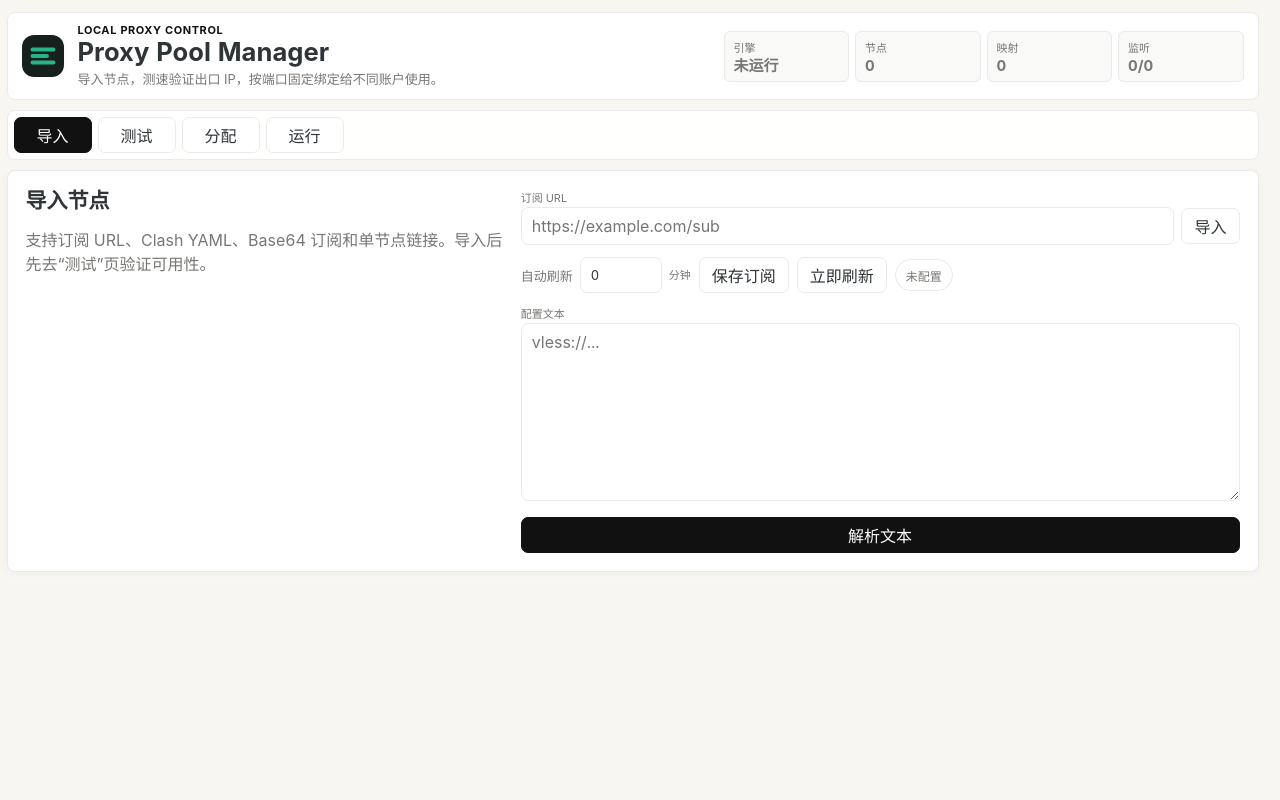
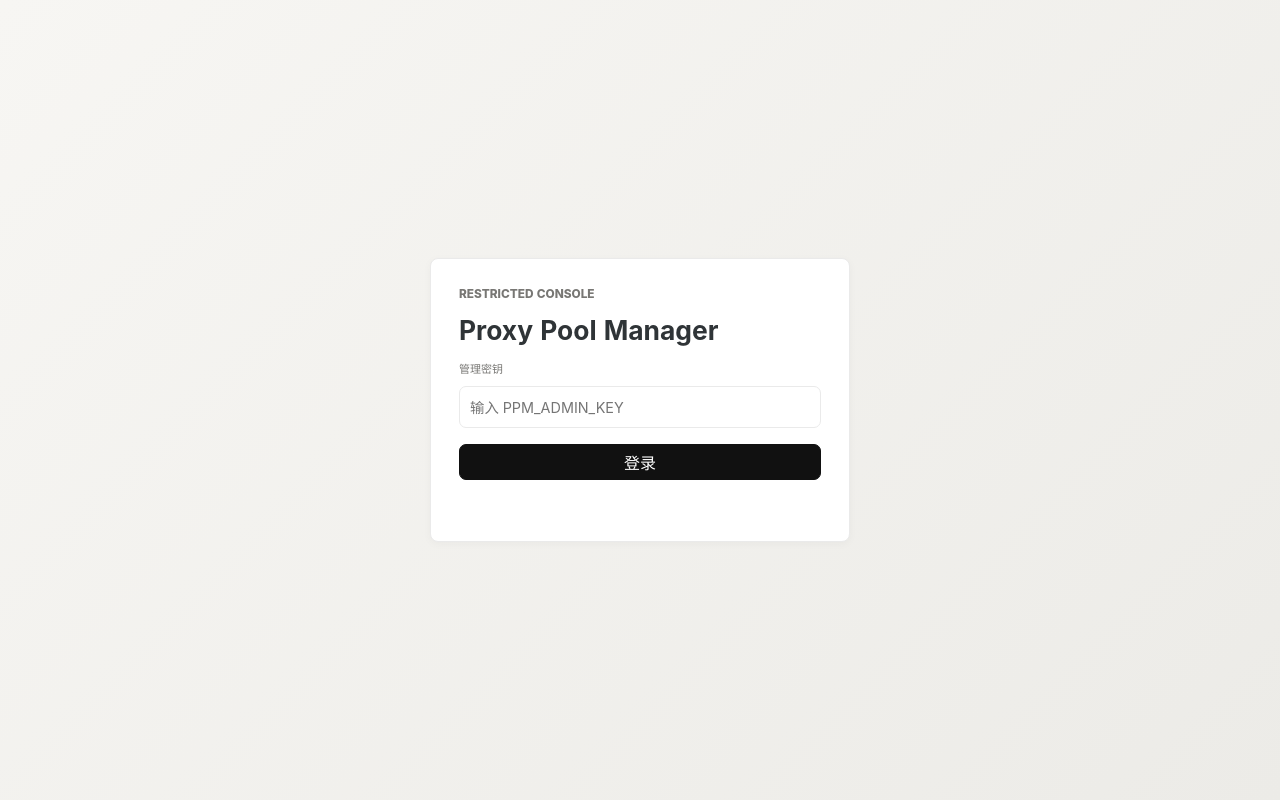
Before and after one commit to XD06/proxy-pool-manager, a FastAPI app: page / in a window 1280 px wide. Run offline with FastAPI, Linux system fonts and the light colour scheme; data that the repository does not hold is empty; some libraries are stand-ins or nearby versions.

Commit message:
Add admin key authentication for console

```diff
--- a/app/api.py
+++ b/app/api.py
@@ -2,10 +2,13 @@ from __future__ import annotations
 
 import asyncio
 from concurrent.futures import ThreadPoolExecutor
+import hashlib
+import hmac
 import json
 import os
 import platform
 import re
+import secrets
 import socket
 import subprocess
 import time
@@ -13,7 +16,7 @@ import uuid
 from contextlib import asynccontextmanager
 
 from fastapi import FastAPI, HTTPException, Request
-from fastapi.responses import HTMLResponse
+from fastapi.responses import HTMLResponse, JSONResponse
 from fastapi.staticfiles import StaticFiles
 from pydantic import BaseModel, Field
 
@@ -62,6 +65,10 @@ class ImportRequest(BaseModel):
     text: str | None = None
 
 
+class LoginRequest(BaseModel):
+    key: str
+
+
 class SubscriptionConfigRequest(BaseModel):
     url: str | None = None
     refresh_interval_minutes: int = 0
@@ -224,6 +231,7 @@ def create_app(store: StateStore | None = None, engine: EngineManager | None = N
     canceled_port_test_jobs: set[str] = set()
     canceled_proxy_admin_jobs: set[str] = set()
     canceled_local_proxy_check_jobs: set[str] = set()
+    auth_sessions: set[str] = set()
     geoip_tasks: dict[str, asyncio.Task] = {}
     geoip_semaphore = asyncio.Semaphore(performance.max_geoip_concurrency)
     subscription_refresh_lock = asyncio.Lock()
@@ -258,6 +266,38 @@ def create_app(store: StateStore | None = None, engine: EngineManager | None = N
 
     if STATIC_DIR.exists():
         app.mount("/static", StaticFiles(directory=str(STATIC_DIR)), name="static")
+
+    def admin_key() -> str:
+        config = load_app_config()
+        return os.environ.get("PPM_ADMIN_KEY") or str(config.get("admin_key") or "")
+
+    def auth_enabled() -> bool:
+        return bool(admin_key())
+
+    def auth_cookie_name() -> str:
+        return "ppm_session"
+
+    def auth_cookie_secure() -> bool:
+        value = os.environ.get("PPM_COOKIE_SECURE") or str(load_app_config().get("cookie_secure") or "")
+        return value.lower() in {"1", "true", "yes", "on"}
+
+    def is_authenticated(request: Request) -> bool:
+        if not auth_enabled():
+            return True
+        token = request.cookies.get(auth_cookie_name())
+        return bool(token and token in auth_sessions)
+
+    @app.middleware("http")
+    async def require_auth(request: Request, call_next):
+        path = request.url.path
+        public = (
+            path.startswith("/static/")
+            or path in {"/api/auth/status", "/api/auth/login", "/favicon.ico"}
+        )
+        if not public and not is_authenticated(request):
+            if path.startswith("/api/"):
+                return JSONResponse({"detail": "Authentication required"}, status_code=401)
+        return await call_next(request)
 
     pending_save_task: dict[str, asyncio.Task | None] = {"task": None}
     save_dirty: dict[str, bool] = {"value": False}
@@ -440,6 +480,12 @@ def create_app(store: StateStore | None = None, engine: EngineManager | None = N
     def save_app_config(config: dict) -> None:
         APP_CONFIG_PATH.parent.mkdir(parents=True, exist_ok=True)
         APP_CONFIG_PATH.write_text(json.dumps(config, ensure_ascii=False, indent=2), encoding="utf-8")
+
+    def auth_payload(request: Request) -> dict:
+        return {
+            "enabled": auth_enabled(),
+            "authenticated": is_authenticated(request),
+        }
 
     def proxy_admin_config_payload() -> dict:
         config = load_app_config().get("proxy_admin") or {}
@@ -864,6 +910,39 @@ def create_app(store: StateStore | None = None, engine: EngineManager | None = N
             return HTMLResponse("<h1>Proxy Pool Manager</h1>")
         html = index_path.read_text(encoding="utf-8").replace("__ASSET_VERSION__", ASSET_VERSION)
         return HTMLResponse(html)
+
+    @app.get("/api/auth/status")
+    async def auth_status(request: Request):
+        return auth_payload(request)
+
+    @app.post("/api/auth/login")
+    async def auth_login(payload: LoginRequest):
+        if not auth_enabled():
+            return {"enabled": False, "authenticated": True}
+        expected = admin_key()
+        if not hmac.compare_digest(payload.key or "", expected):
+            raise HTTPException(status_code=401, detail="Invalid admin key")
+        token = secrets.token_urlsafe(32)
+        auth_sessions.add(token)
+        response = JSONResponse({"enabled": True, "authenticated": True})
+        response.set_cookie(
+            auth_cookie_name(),
+            token,
+            httponly=True,
+            samesite="lax",
+            secure=auth_cookie_secure(),
+            path="/",
+        )
+        return response
+
+    @app.post("/api/auth/logout")
+    async def auth_logout(request: Request):
+        token = request.cookies.get(auth_cookie_name())
+        if token:
+            auth_sessions.discard(token)
+        response = JSONResponse({"enabled": auth_enabled(), "authenticated": False})
+        response.delete_cookie(auth_cookie_name(), path="/")
+        return response
 
     @app.get("/api/status")
     async def status(request: Request):
--- a/config/app.docker.example.json
+++ b/config/app.docker.example.json
@@ -4,5 +4,6 @@
   "proxy_listen_host": "0.0.0.0",
   "proxy_public_host": "your-vps-domain-or-ip",
   "clash_api_addr": "127.0.0.1:9090",
-  "domain_resolve_strategy": ""
+  "domain_resolve_strategy": "",
+  "admin_key": "change-this-admin-key"
 }
--- a/docker-compose.yml
+++ b/docker-compose.yml
@@ -14,6 +14,10 @@ services:
       PPM_PROXY_PUBLIC_HOST: "${PPM_PROXY_PUBLIC_HOST:-}"
       PPM_CLASH_API_ADDR: "127.0.0.1:9090"
       PPM_DOMAIN_RESOLVE_STRATEGY: ""
+      # Set this before exposing 9100 publicly.
+      PPM_ADMIN_KEY: "${PPM_ADMIN_KEY:-}"
+      # Set to 1 if the console is only accessed through HTTPS.
+      PPM_COOKIE_SECURE: "${PPM_COOKIE_SECURE:-0}"
     volumes:
       - ./config:/app/config
       - ./tmp:/app/tmp
--- a/static/app.js
+++ b/static/app.js
@@ -16,6 +16,7 @@ let activePortValidationJobId = null;
 let activeLocalProxyCheckJobId = null;
 let activeProxyAdminJobId = null;
 const ACTIVE_TAB_KEY = "proxyPoolManager.activeTab";
+let authState = { enabled: false, authenticated: true };
 
 const DEFAULT_VALIDATION_URLS = [
   "http://cp.cloudflare.com/generate_204",
@@ -32,6 +33,10 @@ async function request(path, options = {}) {
     ...options
   });
   const data = await response.json().catch(() => ({}));
+  if (response.status === 401) {
+    showAuthGate(data.detail || "需要登录");
+    throw new Error(data.detail || "需要登录");
+  }
   if (!response.ok) throw new Error(data.detail || JSON.stringify(data));
   return data;
 }
@@ -56,6 +61,41 @@ function showNotice(message, tone = "info") {
   notice.className = `notice ${tone}`;
   notice.textContent = tone === "bad" ? compactCheckMessage(message) : message;
   notice.title = String(message || "");
+}
+
+function showAuthGate(message = "") {
+  const gate = $("authGate");
+  const error = $("authError");
+  if (gate) gate.classList.remove("hidden");
+  if (error) error.textContent = message;
+}
+
+function hideAuthGate() {
+  const gate = $("authGate");
+  const error = $("authError");
+  if (gate) gate.classList.add("hidden");
+  if (error) error.textContent = "";
+}
+
+async function loadAuthState() {
+  const response = await fetch("/api/auth/status");
+  authState = await response.json();
+  if (authState.enabled && !authState.authenticated) {
+    showAuthGate();
+    return false;
+  }
+  hideAuthGate();
+  return true;
+}
+
+async function loginWithAdminKey(key) {
+  const result = await request("/api/auth/login", {
+    method: "POST",
+    body: JSON.stringify({ key })
+  });
+  authState = result;
+  hideAuthGate();
+  await refresh();
 }
 
 function latencyText(latency) {
@@ -1701,8 +1741,27 @@ $("cancelLocalProxyCheckBtn").addEventListener("click", () => runTask("取消本
   return "已发送取消本地检测请求";
 }));
 
-refresh().catch((error) => showNotice(error.message, "bad"));
+$("authForm")?.addEventListener("submit", async (event) => {
+  event.preventDefault();
+  const input = $("adminKeyInput");
+  const error = $("authError");
+  if (error) error.textContent = "";
+  try {
+    await loginWithAdminKey(input?.value || "");
+    if (input) input.value = "";
+  } catch (exc) {
+    if (error) error.textContent = exc.message || "登录失败";
+  }
+});
+
+async function bootstrap() {
+  const ready = await loadAuthState();
+  if (ready) await refresh();
+}
+
+bootstrap().catch((error) => showNotice(error.message, "bad"));
 setInterval(() => {
   if (document.hidden) return;
+  if (authState.enabled && !authState.authenticated) return;
   refreshStatusOnly().catch(() => {});
 }, 15000);
--- a/static/style.css
+++ b/static/style.css
@@ -41,6 +41,62 @@ body {
   overflow-x: hidden;
 }
 
+.auth-gate {
+  position: fixed;
+  inset: 0;
+  z-index: 1000;
+  display: grid;
+  place-items: center;
+  padding: 24px;
+  background: linear-gradient(135deg, #f7f6f3 0%, #ecebe7 100%);
+}
+
+.auth-gate.hidden {
+  display: none;
+}
+
+.auth-card {
+  width: min(420px, 100%);
+  display: grid;
+  gap: 16px;
+  padding: 28px;
+  border: 1px solid var(--line);
+  border-radius: 8px;
+  background: var(--panel);
+  box-shadow: var(--shadow);
+}
+
+.auth-eyebrow {
+  color: var(--muted);
+  font-size: 0.74rem;
+  font-weight: 800;
+  letter-spacing: 0;
+  text-transform: uppercase;
+}
+
+.auth-card h1 {
+  margin: 0;
+  font-size: 1.65rem;
+}
+
+.auth-card label {
+  display: grid;
+  gap: 8px;
+  color: var(--muted);
+  font-size: 0.9rem;
+}
+
+.auth-card input {
+  min-height: 42px;
+}
+
+.auth-error {
+  min-height: 1.2em;
+  margin: 0;
+  color: var(--bad);
+  font-size: 0.9rem;
+}
+
 button,
 input,
 textarea,
--- a/templates/index.html
+++ b/templates/index.html
@@ -9,6 +9,18 @@
   <link rel="stylesheet" href="/static/style.css?v=__ASSET_VERSION__">
 </head>
 <body>
+  <section id="authGate" class="auth-gate hidden" aria-live="polite">
+    <form id="authForm" class="auth-card">
+      <span class="auth-eyebrow">restricted console</span>
+      <h1>Proxy Pool Manager</h1>
+      <label>
+        <span>管理密钥</span>
+        <input id="adminKeyInput" type="password" autocomplete="current-password" placeholder="输入 PPM_ADMIN_KEY">
+      </label>
+      <button class="primary" type="submit">登录</button>
+      <p id="authError" class="auth-error"></p>
+    </form>
+  </section>
   <main class="app-shell">
     <header class="hero">
       <div class="hero-brand">
```
Also changed, not shown: docs/operation.md (+29 -0 lines), tests/test_api.py (+22 -0 lines), README.md.
